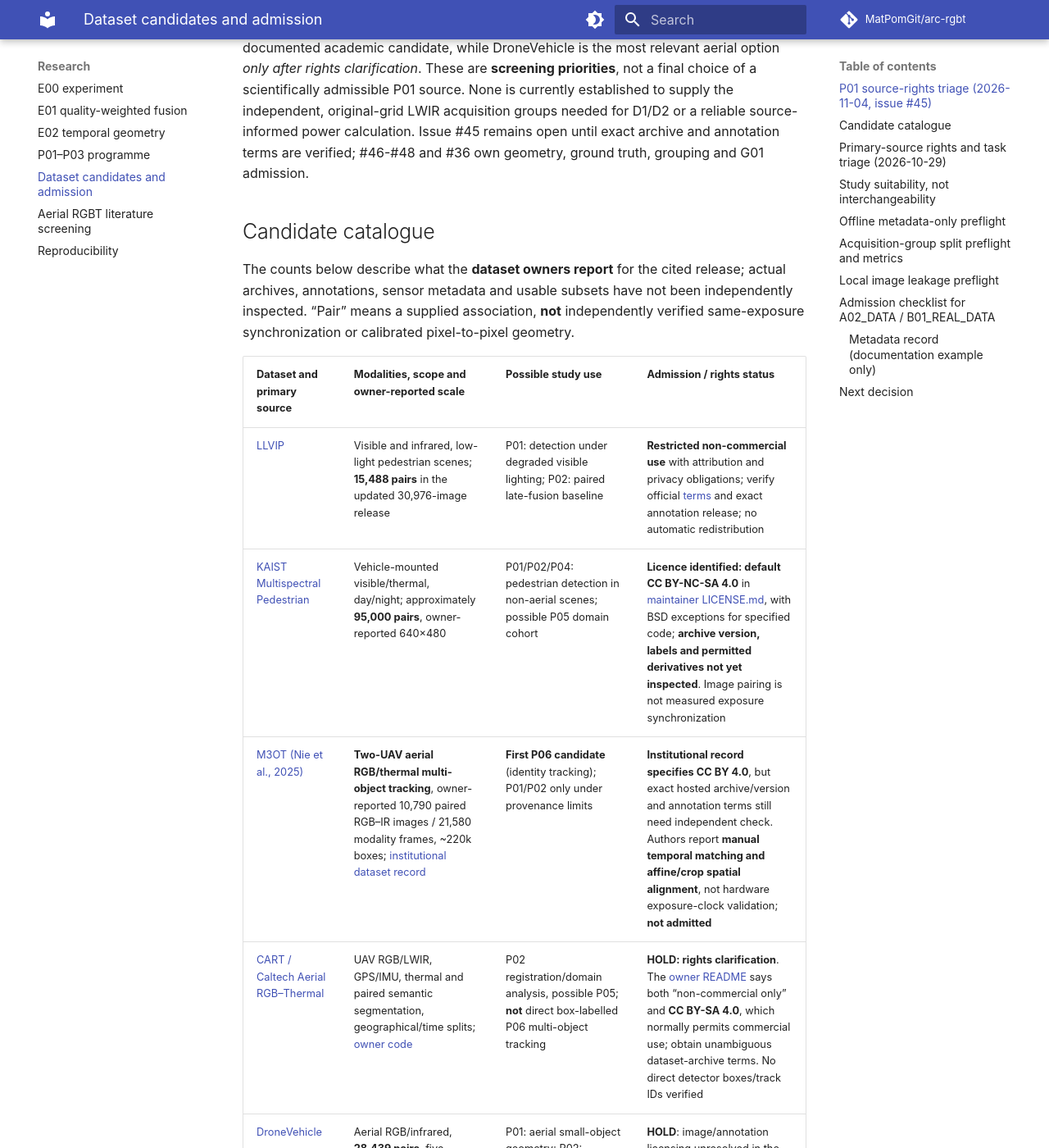
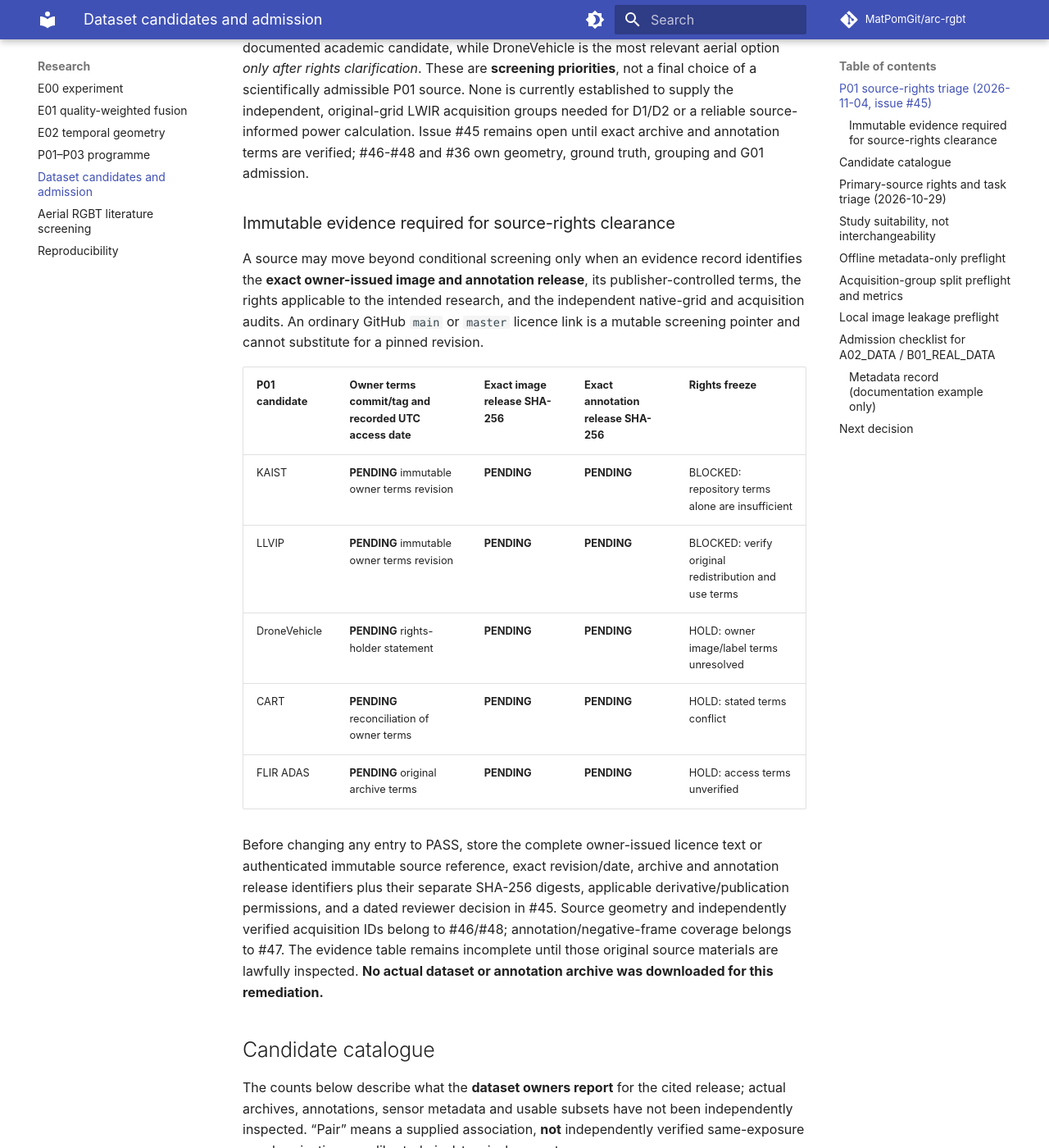
Before and after one commit to MatPomGit/arc-rgbt, an MkDocs documentation site: the page built from docs/experiments/datasets.md, in a window 1280 px wide and 1400 px high, scrolled down 1818 px. Shown: the whole window at 82% size. Built offline with MkDocs 1.6.1 and Material for MkDocs 9.7.7, drawn with Linux system fonts in a browser that asks for light colours; comment, search, counter and statistics services are not loaded.

Commit message:
docs(p01): require immutable dataset licence and release provenance

```diff
--- a/docs/experiments/datasets.md
+++ b/docs/experiments/datasets.md
@@ -36,6 +36,33 @@ independent, original-grid LWIR acquisition groups needed for D1/D2 or
 a reliable source-informed power calculation. Issue #45 remains open
 until exact archive and annotation terms are verified; #46-#48 and #36
 own geometry, ground truth, grouping and G01 admission.
+
+### Immutable evidence required for source-rights clearance
+
+A source may move beyond conditional screening only when an evidence record
+identifies the **exact owner-issued image and annotation release**, its
+publisher-controlled terms, the rights applicable to the intended research,
+and the independent native-grid and acquisition audits. An ordinary GitHub
+`main` or `master` licence link is a mutable screening pointer and cannot
+substitute for a pinned revision.
+
+| P01 candidate | Owner terms commit/tag and recorded UTC access date | Exact image release SHA-256 | Exact annotation release SHA-256 | Rights freeze |
+| --- | --- | --- | --- | --- |
+| KAIST | **PENDING** immutable owner terms revision | **PENDING** | **PENDING** | BLOCKED: repository terms alone are insufficient |
+| LLVIP | **PENDING** immutable owner terms revision | **PENDING** | **PENDING** | BLOCKED: verify original redistribution and use terms |
+| DroneVehicle | **PENDING** rights-holder statement | **PENDING** | **PENDING** | HOLD: owner image/label terms unresolved |
+| CART | **PENDING** reconciliation of owner terms | **PENDING** | **PENDING** | HOLD: stated terms conflict |
+| FLIR ADAS | **PENDING** original archive terms | **PENDING** | **PENDING** | HOLD: access terms unverified |
+
+Before changing any entry to PASS, store the complete owner-issued licence
+text or authenticated immutable source reference, exact revision/date,
+archive and annotation release identifiers plus their separate SHA-256
+digests, applicable derivative/publication permissions, and a dated reviewer
+decision in #45. Source geometry and independently verified acquisition
+IDs belong to #46/#48; annotation/negative-frame coverage belongs to #47.
+The evidence table remains incomplete until those original source materials
+are lawfully inspected. **No actual dataset or annotation archive was
+downloaded for this remediation.**
 
 ## Candidate catalogue
 
```
